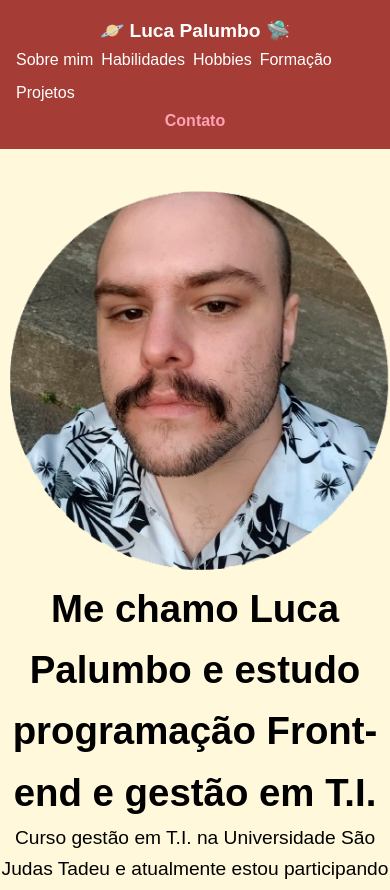
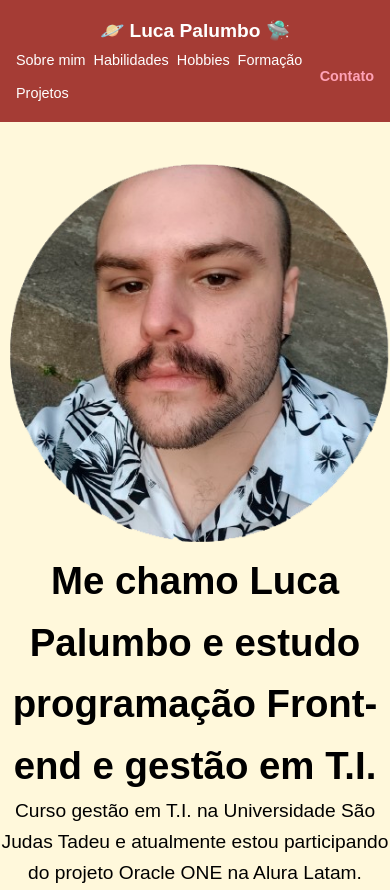
Before and after one commit to LudoPalum/Portfolio, a plain HTML site: page index.html in a window 390 px wide. Shown: the top 890 px of the page. Drawn offline with Linux system fonts and the light colour scheme.

Commit message:
ajustes menores

```diff
--- a/style.css
+++ b/style.css
@@ -414,7 +414,6 @@ font-size: 1.5rem;
     }
 
     .navegacao{
-        flex-direction: column;
         gap:0.1rem;
 
     }
@@ -425,11 +424,11 @@ font-size: 1.5rem;
     }
 
     .navegacao-elemento a {
-        font-size: 1rem;
+        font-size: 0.9rem;
     }
 
     #contato{
-        font-size: 1rem;
+        font-size: 0.9rem;
     }
 
     .apresentacao {
```
